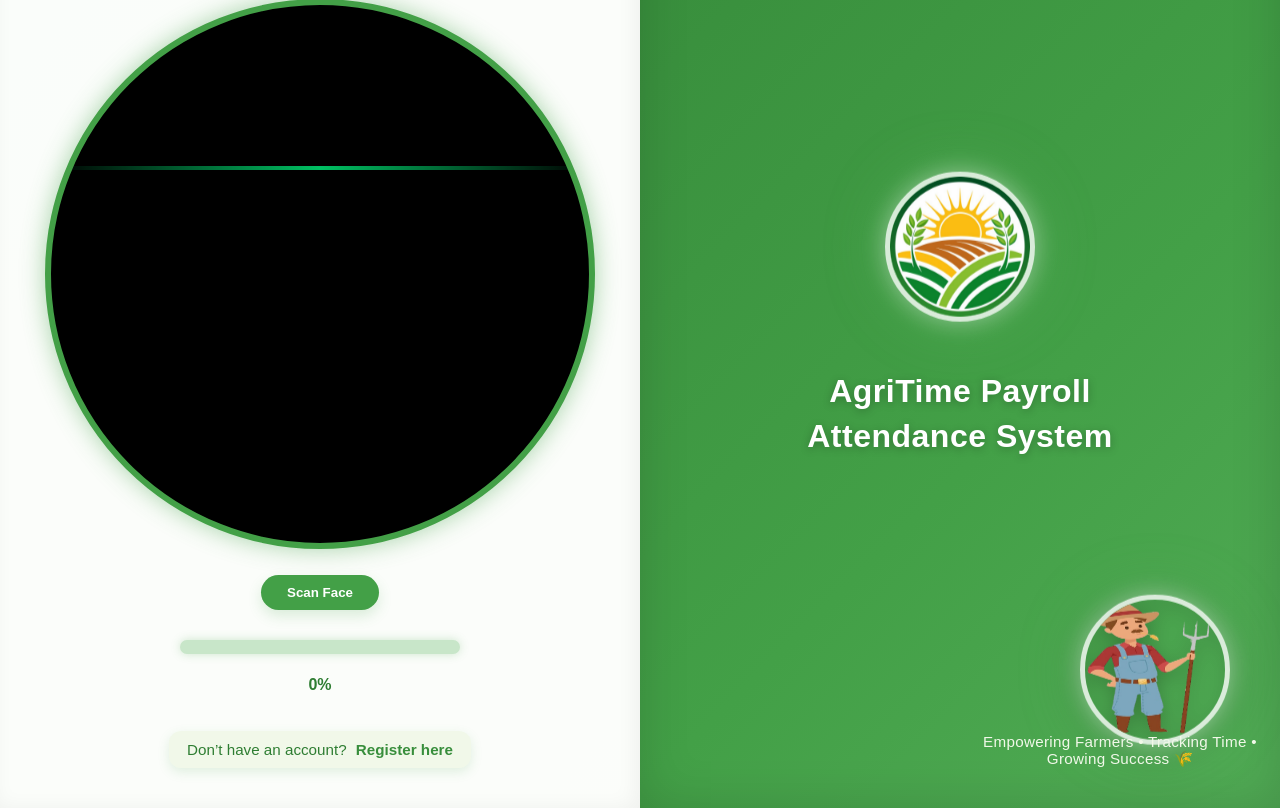
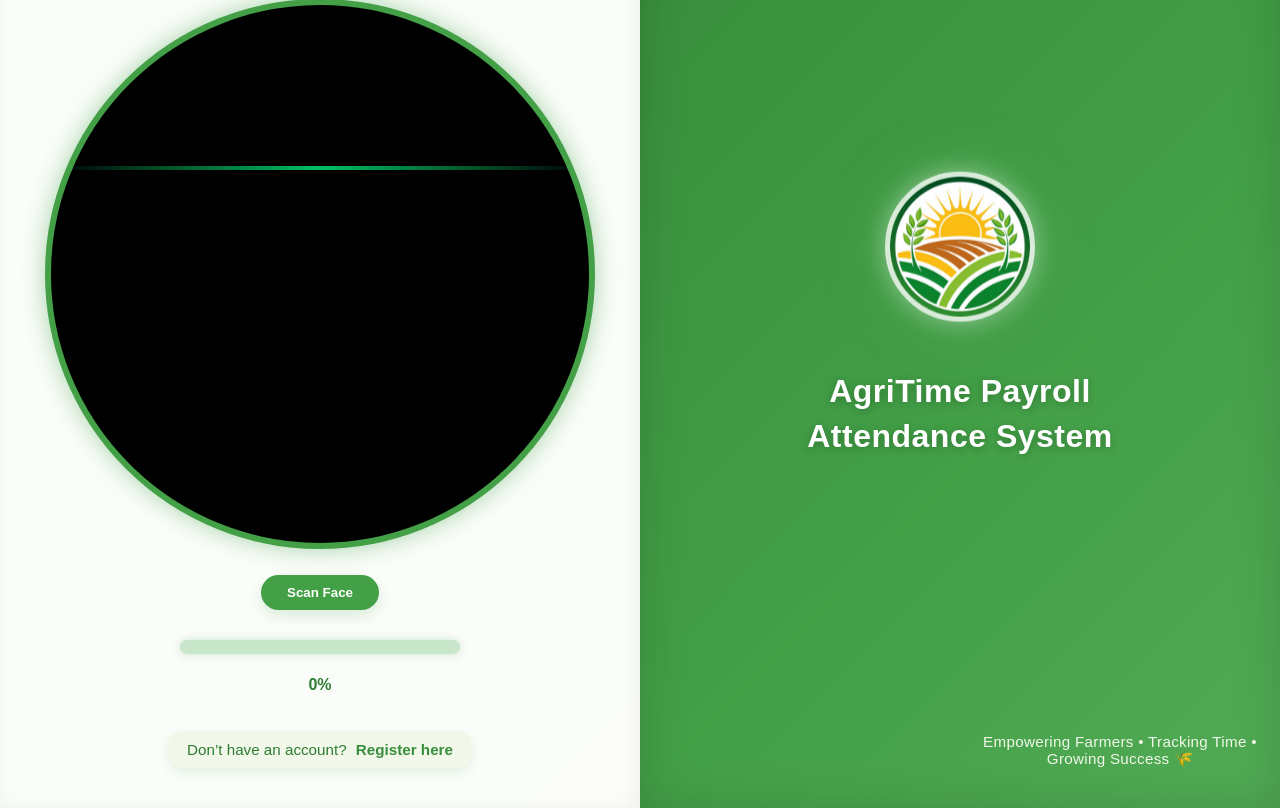
Before and after one commit to gabkun/AgriTime, a PHP site: page / in a window 1280 px wide. Shown: the part 174-982 px from the top of the page. Run offline with PHP 8.4, Linux system fonts and the light colour scheme.

Commit message:
fix update ui and routing

```diff
--- a/views/pages/Employee/dashboard.php
+++ b/views/pages/Employee/dashboard.php
@@ -309,7 +309,10 @@
                     </div>
 
                       <div class="employee-middleboard">
-                          <h4 class="boardText">insert Image here</h3>
+                            <img src="../assets/farmer.png" alt="Farmer" class="farmer-illustration">
+                            <div class ="calendar-board">
+                            <h2 class="workwork">Work Work!</h3>
+                            </div>
                       </div>
                   </div>
                 </section>
--- a/views/pages/Employee/myAccount.php
+++ b/views/pages/Employee/myAccount.php
@@ -98,7 +98,7 @@
 
           <div class="form-buttons">
             <button type="submit" class="save-btn" id="saveBtn" disabled>💾 Save Changes</button>
-            <a href="dashboard.php" class="cancel-btn">← Back</a>
+            <a href="dashboard" class="cancel-btn">← Back</a>
           </div>
         </form>
       </div>
--- a/views/pages/register.php
+++ b/views/pages/register.php
@@ -184,7 +184,7 @@
         </div>
 
         <button type="submit" class="register-btn">Register</button>
-        <a href="login.php" class="login-link">Already have an account? Login</a>
+        <a href="login" class="login-link">Already have an account? Login</a>
       </form>
     </div>
   </div>
--- a/views/router.php
+++ b/views/router.php
@@ -103,7 +103,6 @@
             <!-- RIGHT: Logo Section -->
             <div class="right">
               <img src="assets/Agri.jpg" alt="System Logo" />
-               <img src="assets/farmer.png" alt="Farmer" class="farmer-illustration">
               <h1>AgriTime Payroll<br>Attendance System</h1>
 
             </div>
@@ -184,7 +183,6 @@
           progressBar.style.width = "100%";
           progressBar.style.background = "linear-gradient(90deg, #4caf50, #2e7d32)";
 
-          messageEl.textContent = `Welcome back, ${label}! Logging you in ${countdown}...`;
 
           const intervalId = setInterval(() => {
             countdown--;
--- a/views/styles/login.css
+++ b/views/styles/login.css
@@ -521,43 +521,3 @@
     transform: translateY(0);
   }
 }
-
-/* ==== FARMER IMAGE ANIMATION ==== */
-.farmer-illustration {
-  width: 220px;
-  max-width: 80%;
-  position: absolute;
-  bottom: 40px;
-  right: 50px;
-  animation: farmerFloat 4s ease-in-out infinite;
-  filter: drop-shadow(0 6px 10px rgba(0, 0, 0, 0.25));
-  transform-origin: center;
-  pointer-events: none;
-}
-
-.farmer-illustration:hover {
-  transform: scale(1.05) rotate(-3deg);
-}
-
-/* wallking float animation */
-@keyframes farmerFloat {
-  0% {
-    transform: translateX(0) translateY(0) rotate(0deg);
-  }
-
-  25% {
-    transform: translateX(-8px) translateY(-6px) rotate(-2deg);
-  }
-
-  50% {
-    transform: translateX(0) translateY(-10px) rotate(0deg);
-  }
-
-  75% {
-    transform: translateX(8px) translateY(-6px) rotate(2deg);
-  }
-
-  100% {
-    transform: translateX(0) translateY(0) rotate(0deg);
-  }
-}
```
Also changed, not shown: views/styles/employee.css (+50 -0 lines).
